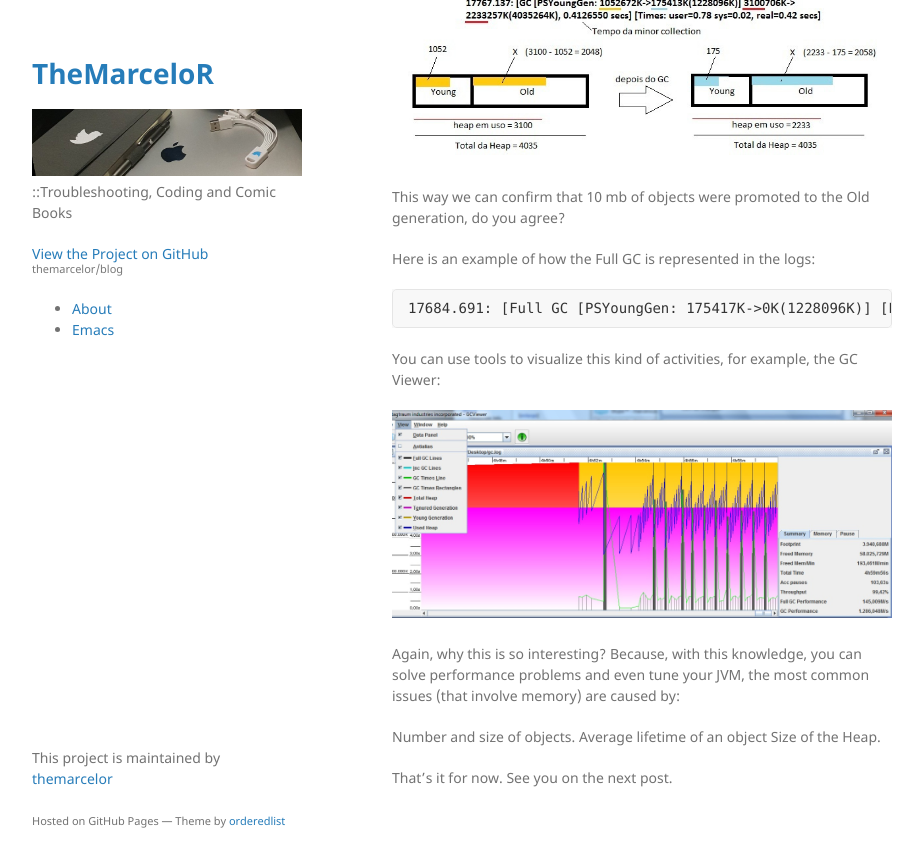
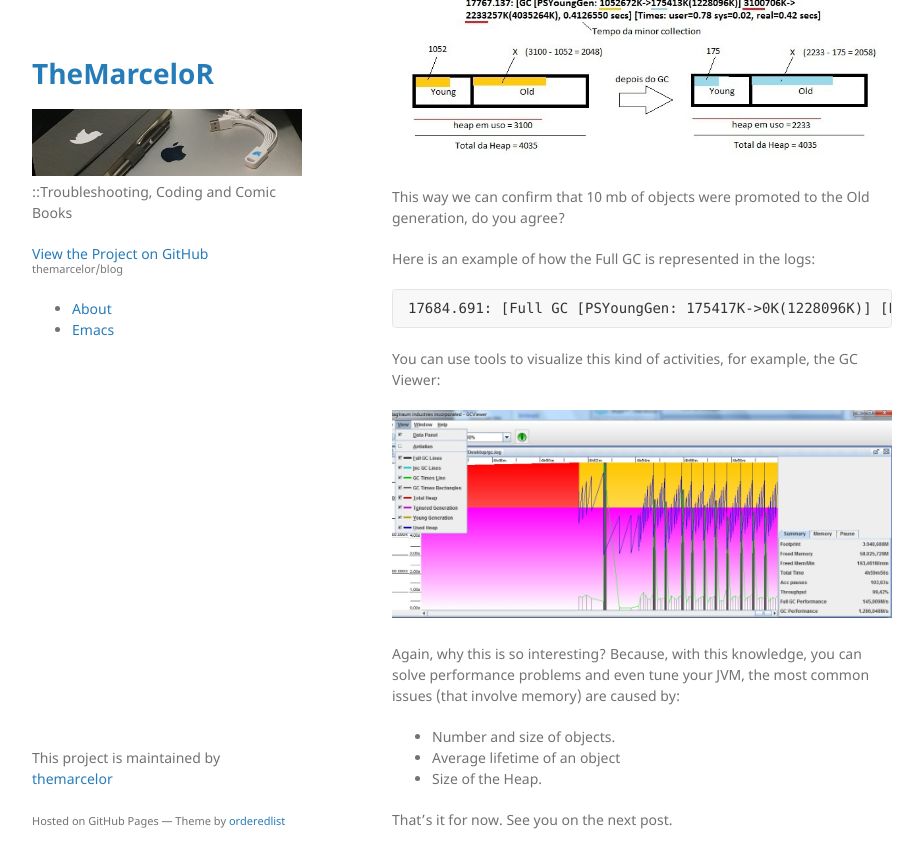
Before and after one commit to themarcelor/blog, a Jekyll site: the page built from _posts/2011-01-23-old-generation-and-gc-logs.md, in a window 1280 px wide and 900 px high, scrolled down 1470 px. Shown: the top 868 px of the window, without its empty margins (178-1101 px from the left). Built offline with Jekyll 4.4.1, drawn with Linux system fonts in a browser that asks for light colours.

Commit message:
fix more imgs

```diff
--- a/_posts/2011-01-23-old-generation-and-gc-logs.md
+++ b/_posts/2011-01-23-old-generation-and-gc-logs.md
@@ -10,7 +10,7 @@ When the Garbage Collection occurs in the Young Generation, we have a minor coll
 
 You see? It is just as simple as this:
 
-![hieroglifo](https://themarcelor.github.com/blog/assets/img/hieroglifo.jpg)
+![hieroglifo](https://github.com/themarcelor/blog/blob/master/assets/img/hieroglifo.jpg?raw=true)
 
 Let’s try to understand what each value means:
 
@@ -33,7 +33,7 @@ _*When in doubt, just read User+Sys._
 
 Isn’t that amazing? Now you can see a log entry like this one and interpret what is going on (to generate these log entries use the following argument: -verbose:gc, or, if you want to see this on a specific file, -Xloggc:file), you can start creating graphics showing what is happening with your JVM in a given moment, like this one:
 
-![minor_gc](https://themarcelor.github.com/blog/assets/img/minor_gc.jpg)
+![minor_gc](https://github.com/themarcelor/blog/blob/master/assets/img/minor_gc.jpg?raw=true)
 
 This way we can confirm that 10 mb of objects were promoted to the Old generation, do you agree?
 
@@ -45,13 +45,13 @@ Here is an example of how the Full GC is represented in the logs:
 
 You can use tools to visualize this kind of activities, for example, the GC Viewer:
 
-![gc_viewer](https://themarcelor.github.com/blog/assets/img/gc_viewer.jpg)
+![gc_viewer](https://github.com/themarcelor/blog/blob/master/assets/img/gc_viewer.jpg?raw=true)
 
 Again, why this is so interesting? Because, with this knowledge, you can solve performance problems and even tune your JVM, the most common issues (that involve memory) are caused by:
 
-Number and size of objects.
-Average lifetime of an object
-Size of the Heap.
+- Number and size of objects.
+- Average lifetime of an object
+- Size of the Heap.
 
 
 That’s it for now. See you on the next post.
```
